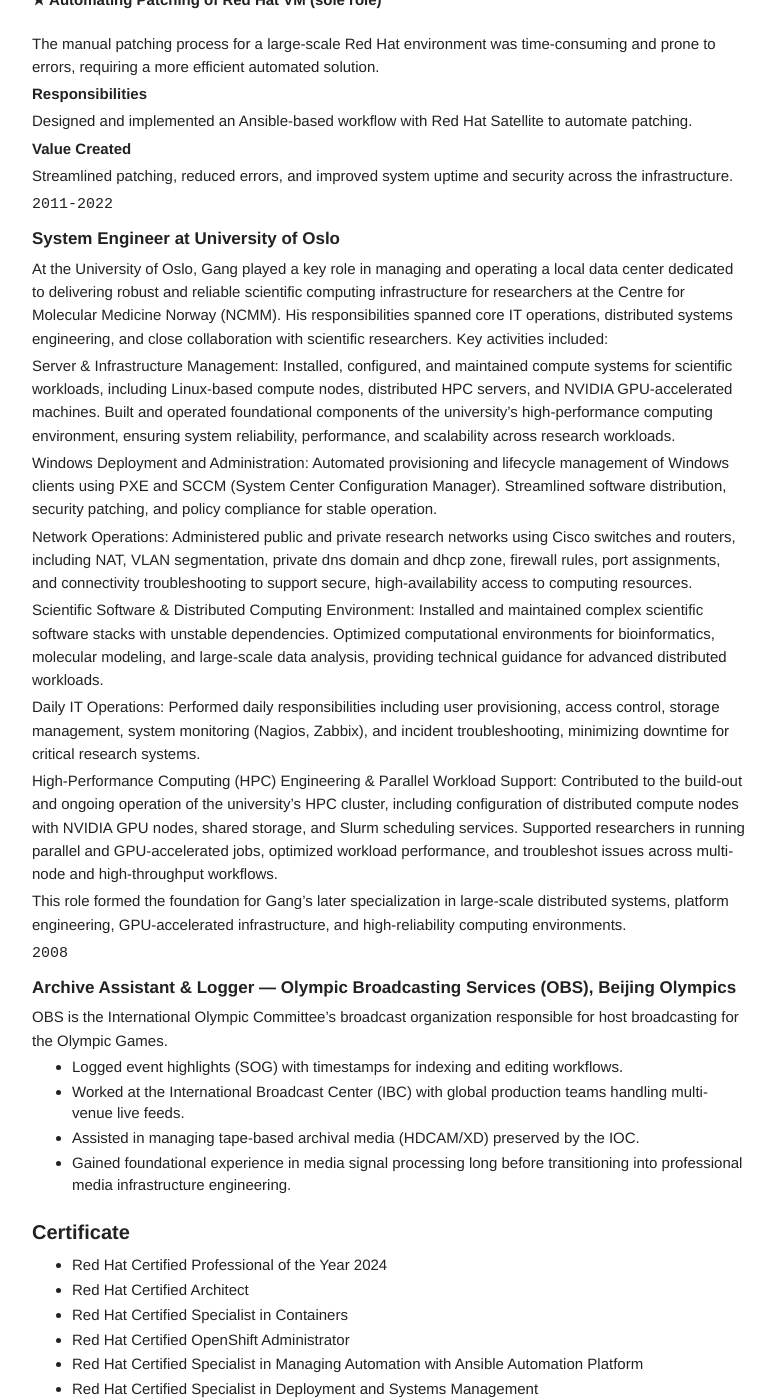
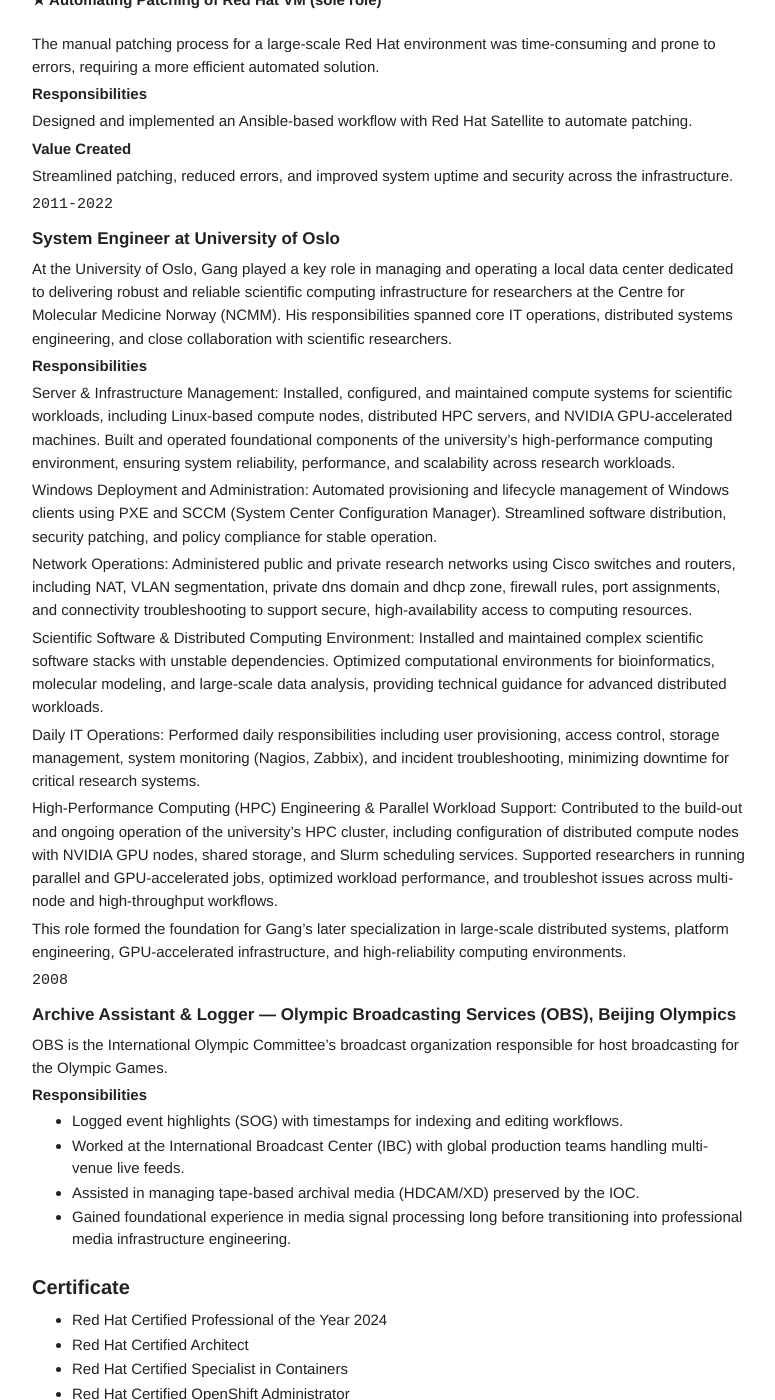
Before and after one commit to gcccheng/wugui, a Jekyll site: the page built from cvenglish.md, in a window 1280 px wide and 1400 px high, scrolled down 5603 px. Shown: the whole window, without its empty margins (118-893 px from the left). Built offline with Jekyll 4.4.1, drawn with Linux system fonts in a browser that asks for light colours.

Commit message:
Update cvenglish.md

```diff
--- a/cvenglish.md
+++ b/cvenglish.md
@@ -217,7 +217,9 @@ Streamlined patching, reduced errors, and improved system uptime and security ac
 `2011-2022`
 ### System Engineer at University of Oslo
 
-At the University of Oslo, Gang played a key role in managing and operating a local data center dedicated to delivering robust and reliable scientific computing infrastructure for researchers at the Centre for Molecular Medicine Norway (NCMM). His responsibilities spanned core IT operations, distributed systems engineering, and close collaboration with scientific researchers. Key activities included:
+At the University of Oslo, Gang played a key role in managing and operating a local data center dedicated to delivering robust and reliable scientific computing infrastructure for researchers at the Centre for Molecular Medicine Norway (NCMM). His responsibilities spanned core IT operations, distributed systems engineering, and close collaboration with scientific researchers.
+
+**Responsibilities**
 
 Server & Infrastructure Management: Installed, configured, and maintained compute systems for scientific workloads, including Linux-based compute nodes, distributed HPC servers, and NVIDIA GPU-accelerated machines. Built and operated foundational components of the university’s high-performance computing environment, ensuring system reliability, performance, and scalability across research workloads.
 
@@ -237,6 +239,8 @@ This role formed the foundation for Gang’s later specialization in large-scale
 `2008`
 ### Archive Assistant & Logger — Olympic Broadcasting Services (OBS), Beijing Olympics
 OBS is the International Olympic Committee’s broadcast organization responsible for host broadcasting for the Olympic Games.
+
+**Responsibilities**
 
 - Logged event highlights (SOG) with timestamps for indexing and editing workflows.
 - Worked at the International Broadcast Center (IBC) with global production teams handling multi-venue live feeds.
```
